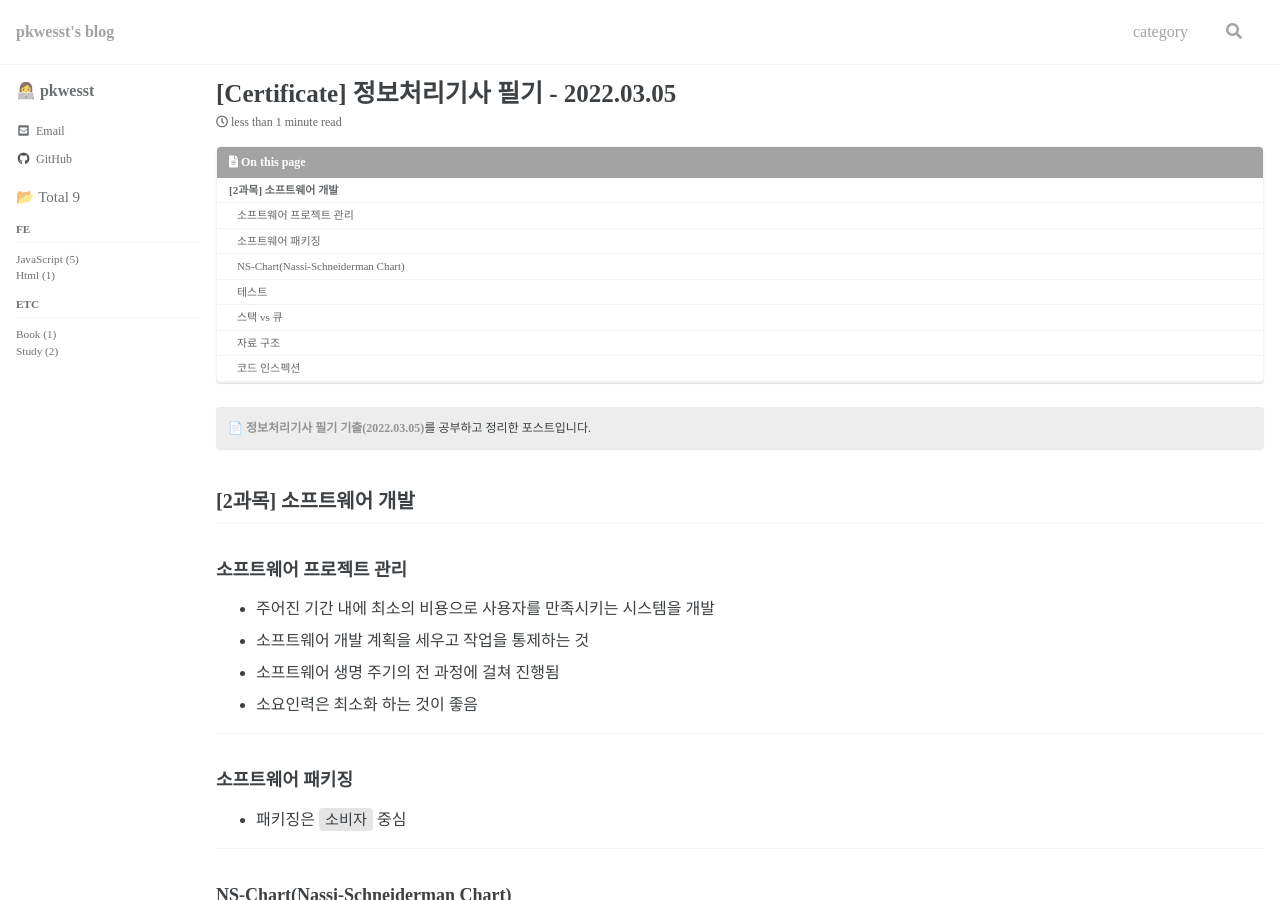
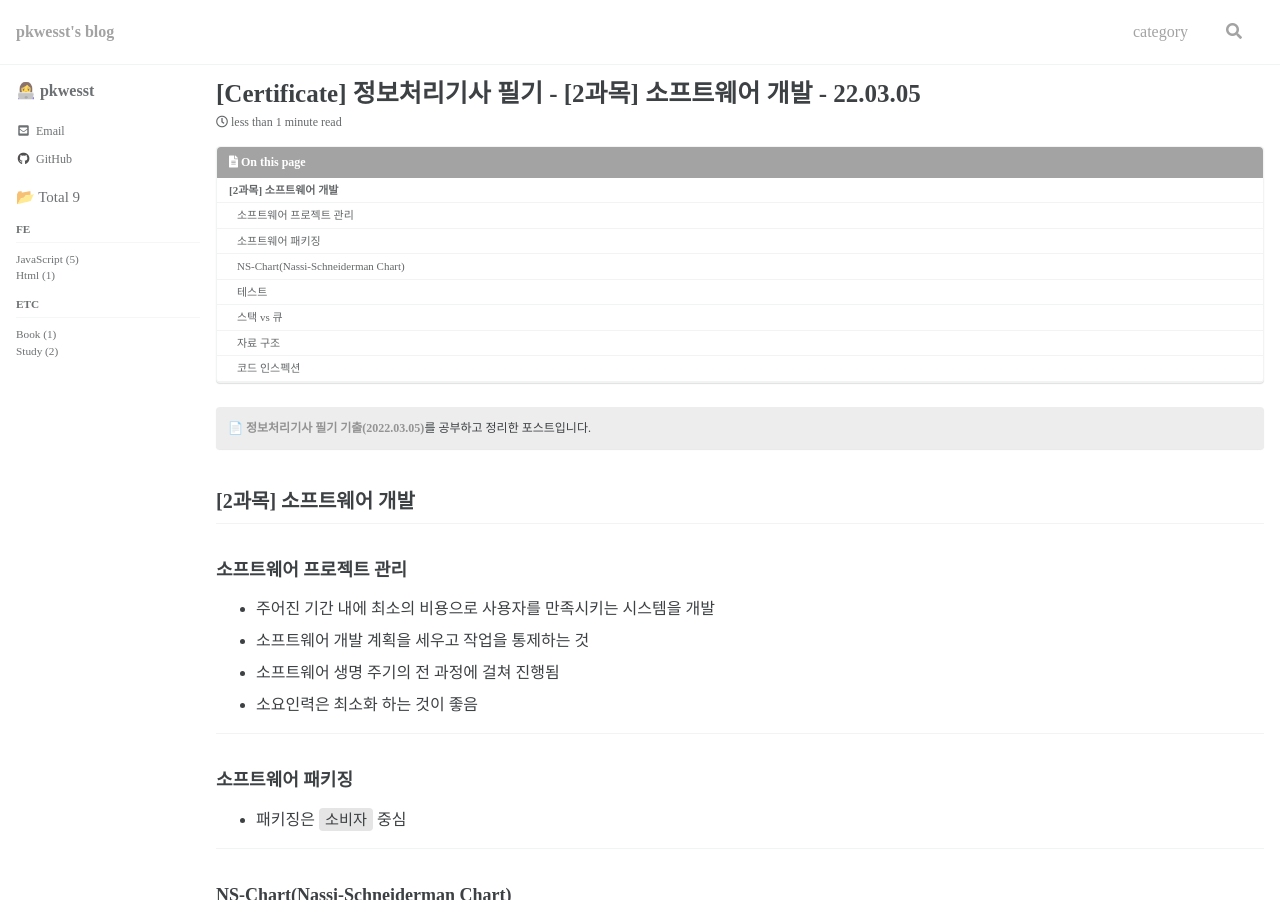
Before and after one commit to pkwesst/pkwesst.github.io, a Jekyll site: the page built from _posts/2022-04-14-study-2.md, in a window 1280 px wide and 900 px high. Built offline with Jekyll 4.4.1, drawn with Linux system fonts in a browser that asks for light colours; cached includes are drawn as plain includes; some web fonts are replaced; comment, search, counter and statistics services are not loaded.

Commit message:
Update 2022-04-14-study-2.md

```diff
--- a/_posts/2022-04-14-study-2.md
+++ b/_posts/2022-04-14-study-2.md
@@ -1,7 +1,7 @@
 ---
 
 layout: single
-title: "[Certificate] 정보처리기사 필기 - 2022.03.05"
+title: "[Certificate] 정보처리기사 필기 - [2과목] 소프트웨어 개발 - 22.03.05"
 categories: Study
 tag: [Study, Certificate]
 
```
